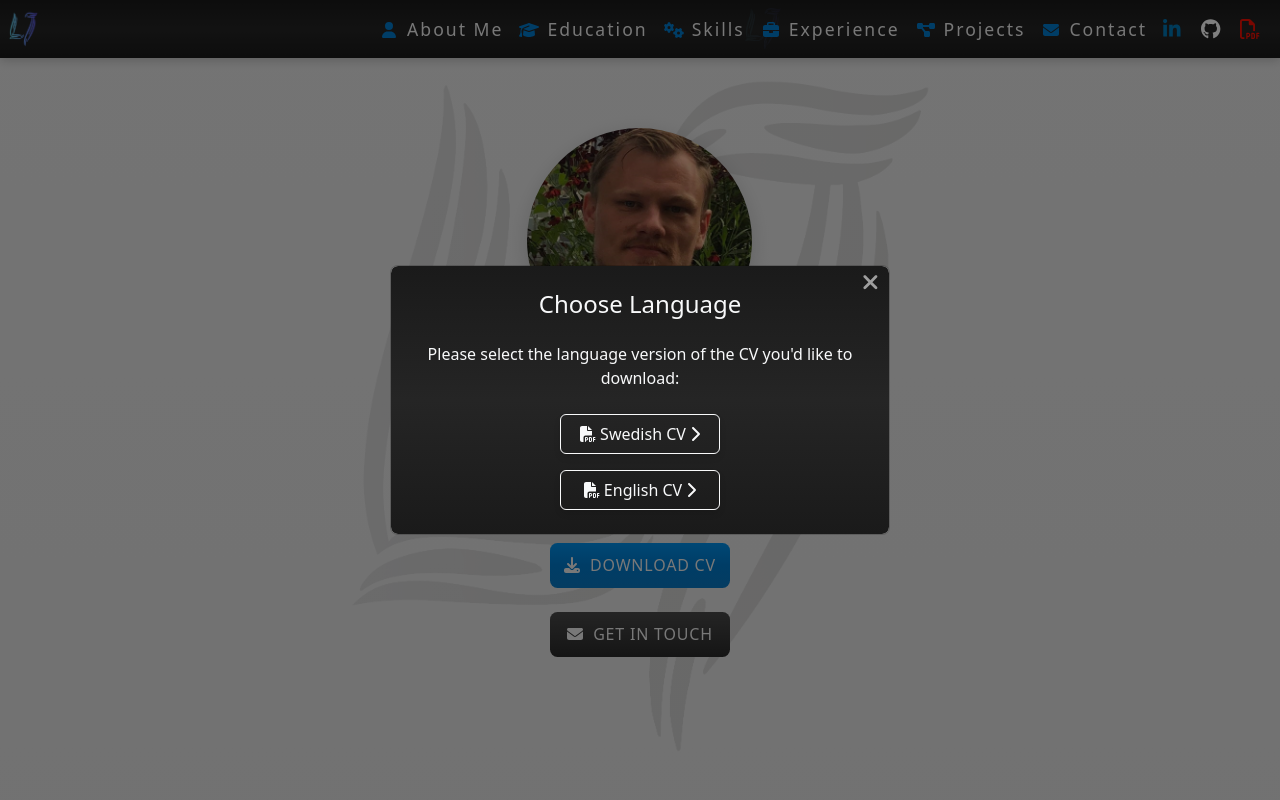
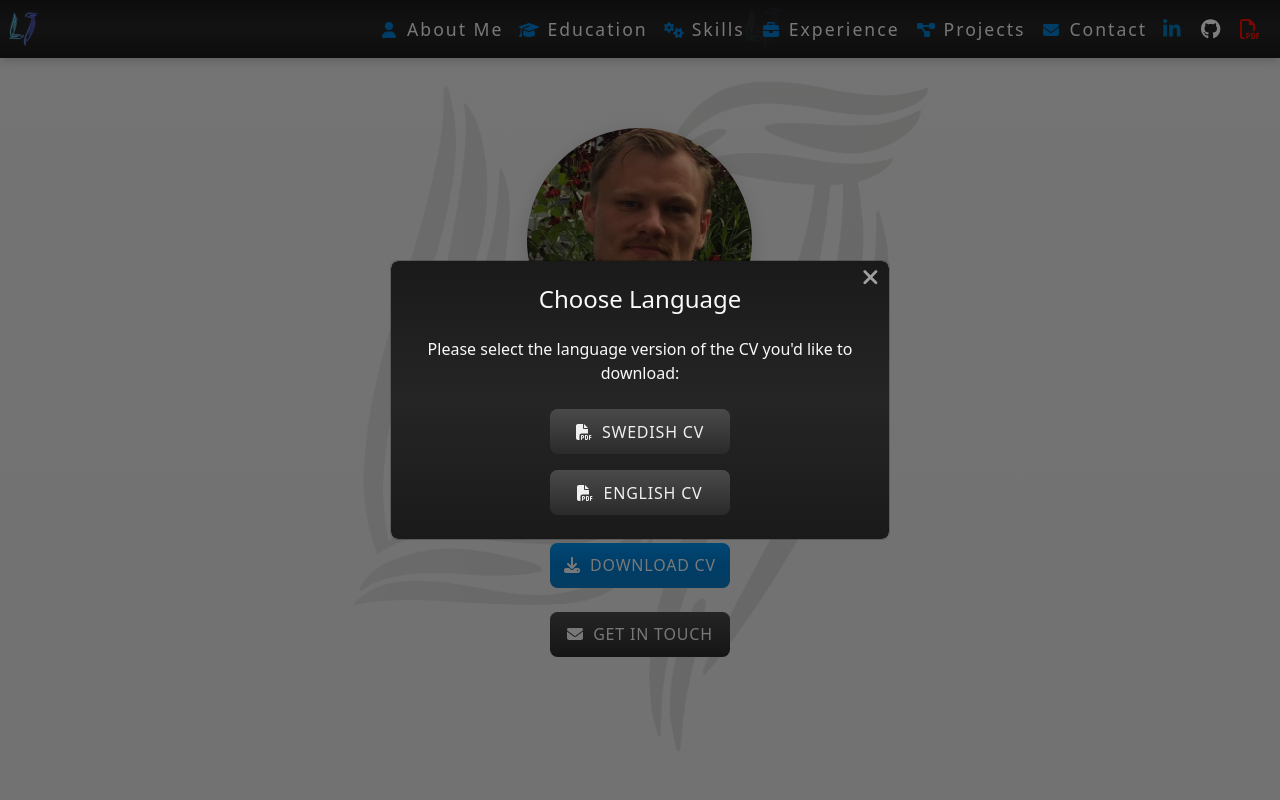
Before and after one commit to j0hanz/j0hanz-portfolio, a React (Create React App) app: page / in a window 1280 px wide. Both pictures are taken after a click on the button "DOWNLOAD CV". Shown: the top 800 px of the page. Built offline with nearby package versions, Linux system fonts and the light colour scheme.

Commit message:
Improve style for buttons

```diff
--- a/src/components/ModalCv.js
+++ b/src/components/ModalCv.js
@@ -1,14 +1,11 @@
 import React, { useCallback } from 'react';
 import { Modal, Button, Container } from 'react-bootstrap';
 import { FontAwesomeIcon } from '@fortawesome/react-fontawesome';
-import {
-  faFilePdf,
-  faChevronRight,
-  faTimes,
-} from '@fortawesome/free-solid-svg-icons'; // Import faTimes
+import { faFilePdf, faTimes } from '@fortawesome/free-solid-svg-icons'; // Import faTimes
 import Cv_se from '../assets/Linus_Johansson_CV_sv.pdf';
 import Cv_en from '../assets/Linus_Johansson_CV_en.pdf';
 import styles from './styles/ModalCv.module.css';
+import appStyles from '../App.module.css';
 
 const ModalCv = ({ show, handleClose }) => {
   /* Handles the download of the selected CV by creating a link element and triggering the download */
@@ -39,21 +36,23 @@ const ModalCv = ({ show, handleClose }) => {
           <div className="d-flex flex-column align-items-center mt-4">
             <Button
               onClick={() => handleDownload(Cv_se, 'Linus_Johansson_CV_sv.pdf')}
-              variant="outline-light"
-              className={`mb-3 ${styles.customButton}`}
+              className={`mb-3 ${appStyles.customButtonLight} ${styles.cvButton}`}
             >
-              <FontAwesomeIcon icon={faFilePdf} className="me-1" />
-              Swedish CV
-              <FontAwesomeIcon icon={faChevronRight} className="ms-1" />
+              <FontAwesomeIcon
+                icon={faFilePdf}
+                className={appStyles.buttonIcon}
+              />
+              <span className={appStyles.buttonText}>Swedish CV</span>
             </Button>
             <Button
               onClick={() => handleDownload(Cv_en, 'Linus_Johansson_CV_en.pdf')}
-              variant="outline-light"
-              className={styles.customButton}
+              className={`${appStyles.customButtonLight} ${styles.cvButton}`}
             >
-              <FontAwesomeIcon icon={faFilePdf} className="me-1" />
-              English CV
-              <FontAwesomeIcon icon={faChevronRight} className="ms-1" />
+              <FontAwesomeIcon
+                icon={faFilePdf}
+                className={appStyles.buttonIcon}
+              />
+              <span className={appStyles.buttonText}>English CV</span>
             </Button>
           </div>
         </Container>
--- a/src/components/styles/ModalCv.module.css
+++ b/src/components/styles/ModalCv.module.css
@@ -1,32 +1,11 @@
-.customButton {
-  width: 160px;
-  max-width: 100%;
-  height: 40px;
-  display: flex;
-  align-items: center;
-  justify-content: center;
-  transition:
-    transform 0.2s ease,
-    box-shadow 0.2s ease,
-    border-color 0.2s ease;
-  box-shadow: 0 4px 6px rgba(0, 0, 0, 0.1);
-  border-radius: 5px;
-  font-weight: bold;
-  color: #fff;
-  background-color: #007bff;
-  border: none;
+.cvButton {
+  background-image: linear-gradient(
+    180deg,
+    #4a4a4a 0%,
+    #3a3a3a 50%,
+    #2a2a2a 100%
+  );
 }
-
-.customButton:hover {
-  background-color: #0056b3;
-  box-shadow: 0 6px 8px rgba(0, 0, 0, 0.15);
-}
-
-.customButton:active {
-  transform: scale(0.98);
-  box-shadow: 0 2px 6px rgba(0, 0, 0, 0.2);
-}
-
 .modalBody {
   background: linear-gradient(180deg, #1a1a1a 0%, #252525 50%, #1a1a1a 100%);
   border-radius: 7px;
```
